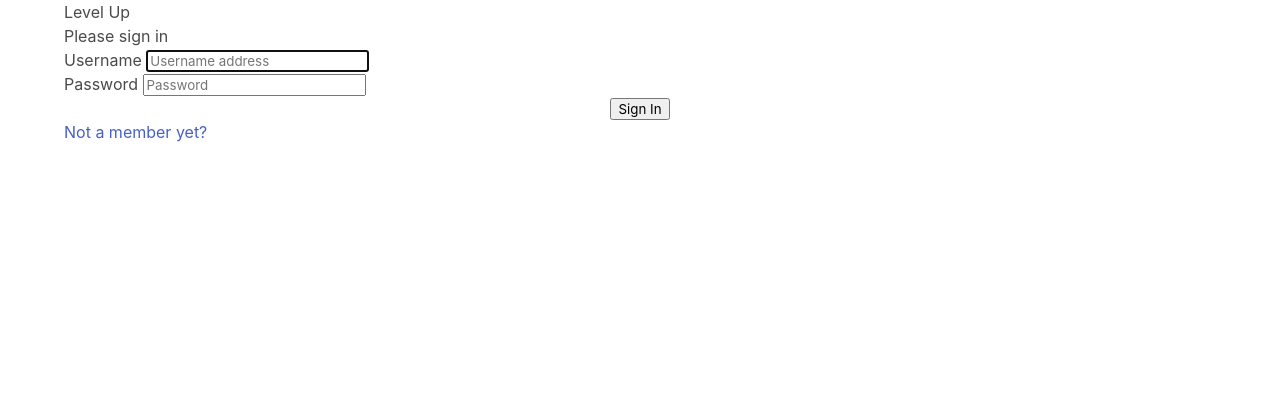
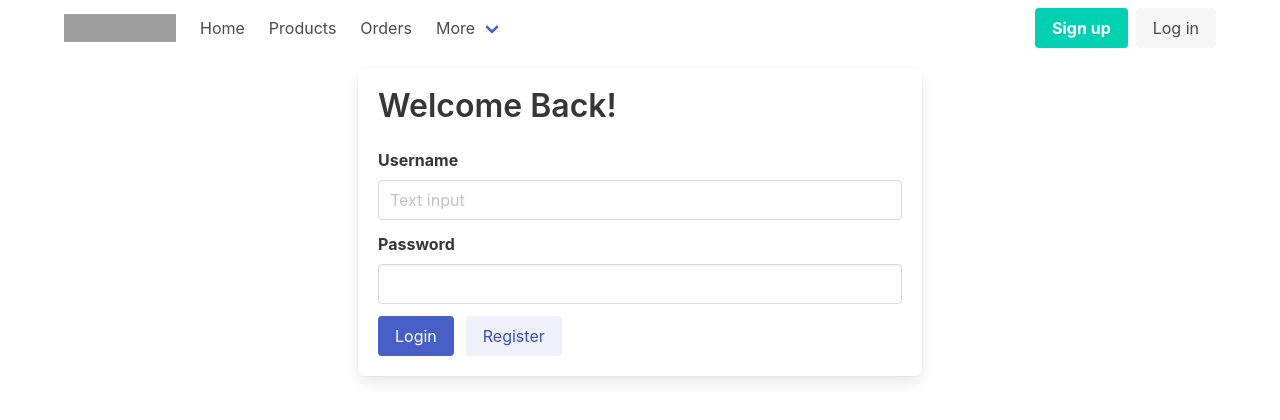
Before and after one commit to Nashville-Software-School-Assessments/bangazon-client, a Next.js app: page /login in a window 1280 px wide. Shown: the top 420 px of the page. Built offline with nearby package versions, Linux system fonts and the light colour scheme; grey boxes are pictures that could not be loaded.

Commit message:
user can login

```diff
--- a/components/layout.js
+++ b/components/layout.js
@@ -3,9 +3,6 @@ import { useEffect } from 'react'
 // import styles from './layout.module.css'
 
 export default function Layout({ children }) {
-  useEffect(() => {
-    console.log(children)
-  }, [])
   return (
     <>
       <Head>
--- a/components/navbar.js
+++ b/components/navbar.js
@@ -3,7 +3,7 @@ import Link from 'next/link'
 export default function Navbar() {
   return (
 
-    <nav className="navbar" role="navigation" aria-label="main navigation">
+    <nav className="navbar mb-3" role="navigation" aria-label="main navigation">
       <div className="navbar-brand">
         <a className="navbar-item" href="https://bulma.io">
           <img src="https://bulma.io/images/bulma-logo.png" width="112" height="28"></img>
--- a/pages/login.js
+++ b/pages/login.js
@@ -1,68 +1,82 @@
+import Link from 'next/link'
 import { useRouter } from 'next/router'
-import Link from 'next/link'
 import { useRef } from 'react'
 import Layout from '../components/layout'
+import Navbar from '../components/navbar'
+import { fetchWithResponse } from '../data/fetcher'
 
 export default function Login() {
-  const username = useRef()
-  const password = useRef()
+  const username = useRef('')
+  const password = useRef('')
   const router = useRouter()
 
-  const handleLogin = (e) => {
-    e.preventDefault()
+  const submit = (event) => {
+    event.preventDefault()
+    const body = {
+      username: username.current.value,
+      password: password.current.value,
+    }
 
-    return fetch("http://localhost:8000/api/login", {
-      method: "POST",
+    fetchWithResponse('api/login', {
+      method: 'POST',
       headers: {
-        "Content-Type": "application/json",
-        "Accept": "application/json"
+        'Content-Type': 'application/json'
       },
-      body: JSON.stringify({
-        username: username.current.value,
-        password: password.current.value
-      })
+      body: JSON.stringify(body)
+    }).then((res) => {
+      localStorage.setItem('token', res.token)
+      router.push('/')
     })
-      .then(res => res.json())
-      .then(res => {
-        if (res.token) {
-          localStorage.setItem("token", res.token)
-          router.replace("/")
-        }
-      })
   }
 
   return (
-    <main className="container--login">
+    <div class="columns is-centered">
+      <div class="column is-half">
+        <form class="box">
+          <h1 class="title">Welcome Back!</h1>
+          <div class="field">
+            <label class="label">Username</label>
+            <div class="control">
+              <input
+                class="input"
+                type="text"
+                placeholder="Text input"
+                ref={username}
+              ></input>
+            </div>
+          </div>
 
-      <section>
-        <form className="form--login" onSubmit={handleLogin}>
-          <h1>Level Up</h1>
-          <h2>Please sign in</h2>
-          <fieldset>
-            <label htmlFor="inputUsername"> Username </label>
-            <input ref={username} type="text" id="username" className="form-control" placeholder="Username address" required autoFocus />
-          </fieldset>
-          <fieldset>
-            <label htmlFor="inputPassword"> Password </label>
-            <input ref={password} type="password" id="password" className="form-control" placeholder="Password" required />
-          </fieldset>
-          <fieldset style={{
-            textAlign: "center"
-          }}>
-            <button className="btn btn-1 btn-sep icon-send" type="submit">Sign In</button>
-          </fieldset>
+          <div class="field">
+            <label class="label">Password</label>
+            <div class="control">
+              <input
+                class="input"
+                type="password"
+                ref={password}
+              ></input>
+            </div>
+          </div>
+
+          <div class="field is-grouped">
+            <div class="control">
+              <button class="button is-link" onClick={submit}>Login</button>
+            </div>
+            <div class="control">
+              <Link href="/register">
+                <button class="button is-link is-light">Register</button>
+              </Link>
+            </div>
+          </div>
         </form>
-      </section>
-      <section className="link--register">
-        <Link href="/register"><a>Not a member yet?</a></Link>
-      </section>
-    </main>
+      </div>
+    </div>
   )
 }
 
 Login.getLayout = function getLayout(page) {
   return (
     <Layout>
+      <Navbar />
       {page}
     </Layout>
   )
```
